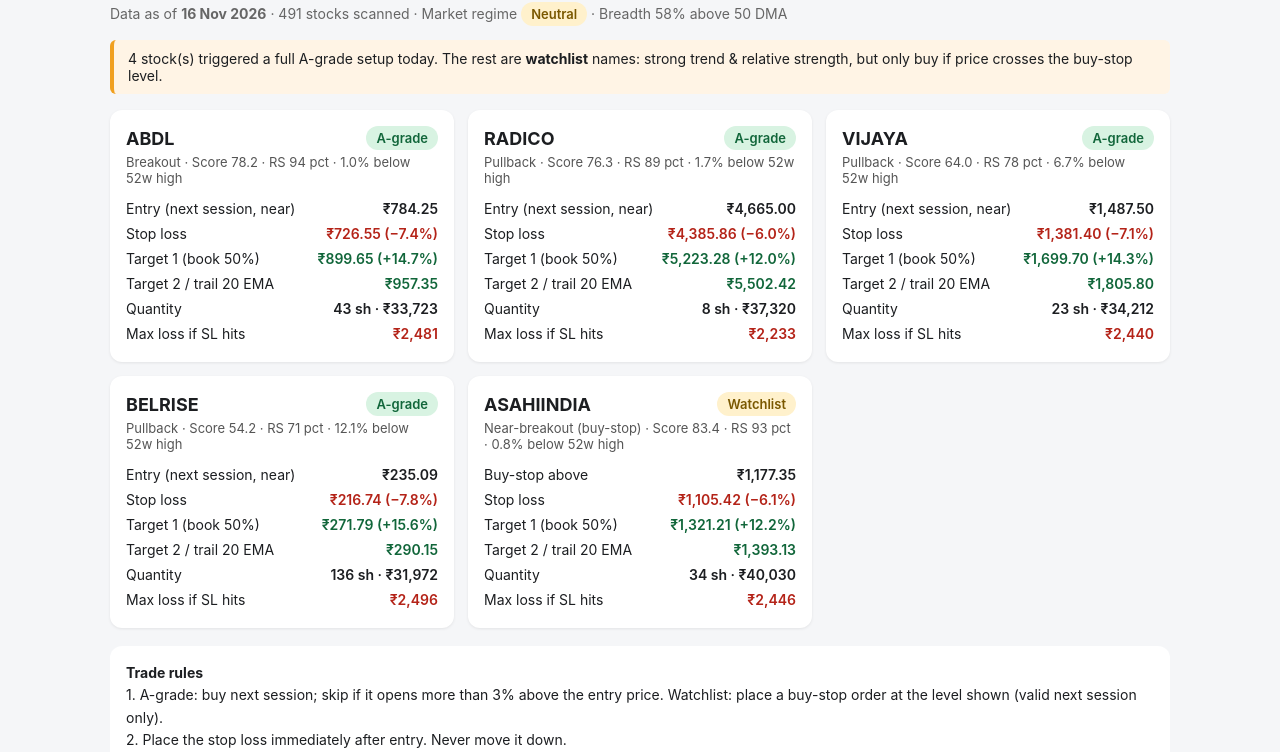
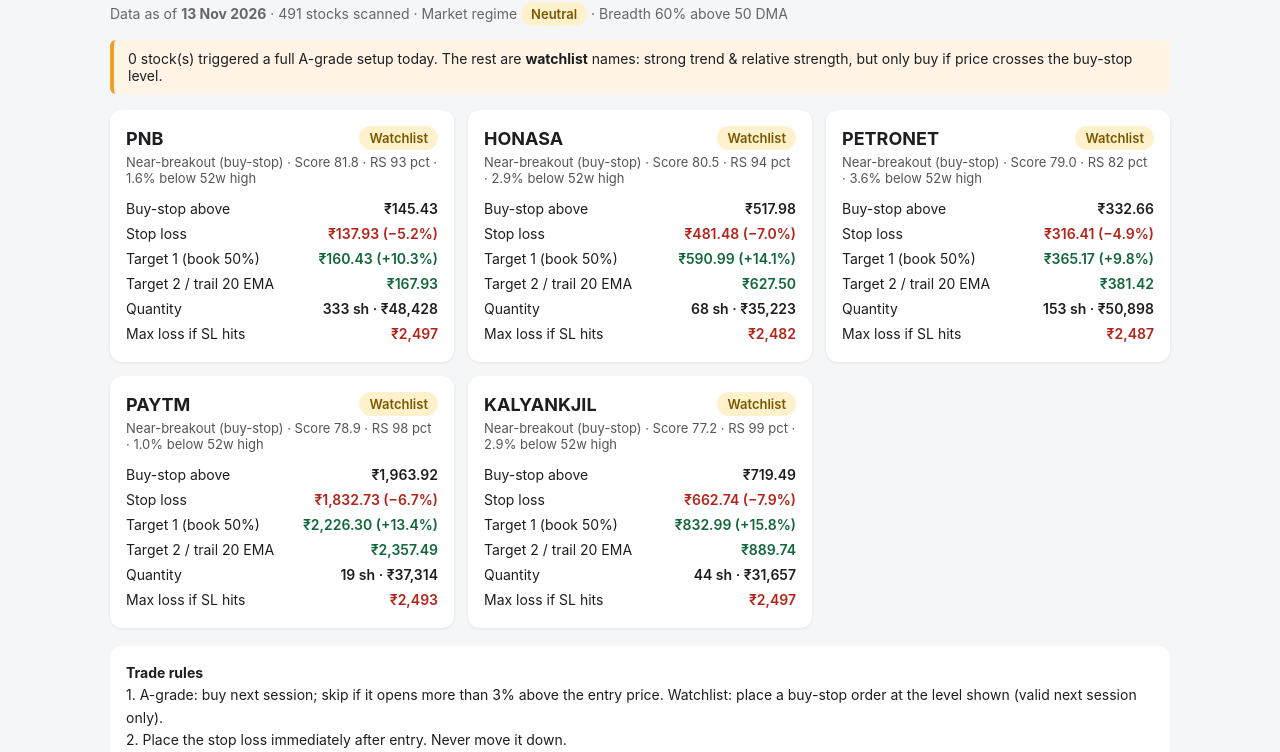
Before and after one commit to vishwashyadav/swing-finder, a plain HTML site: page docs/index.html in a window 1280 px wide. Shown: the part 48-800 px from the top of the page. Drawn offline with Linux system fonts and the light colour scheme.

```diff
--- a/docs/index.html
+++ b/docs/index.html
@@ -1,5 +1,5 @@
 <!DOCTYPE html><html><head><meta charset="utf-8"><meta name="viewport" content="width=device-width,initial-scale=1">
-<title>Swing Trade Finder — 16 Nov 2026</title><style>
+<title>Swing Trade Finder — 13 Nov 2026</title><style>
 *{box-sizing:border-box}body{font-family:-apple-system,Segoe UI,Roboto,sans-serif;margin:0;background:#f5f6f8;color:#1c1e21}
 .wrap{max-width:1100px;margin:0 auto;padding:20px}h1{font-size:22px;margin:0 0 4px}.sub{color:#666;font-size:14px}
 .pill{display:inline-block;padding:4px 10px;border-radius:999px;font-weight:600;font-size:13px}
@@ -16,63 +16,63 @@ table.t{width:100%;border-collapse:collapse;font-size:13px;background:#fff}table
 table.t th:first-child,table.t td:first-child{text-align:left}.foot{color:#888;font-size:12px;margin-top:20px}
 </style></head><body><div class="wrap">
 <h1>Swing Trade Finder</h1>
-<div class="sub">Data as of <b>16 Nov 2026</b> · 491 stocks scanned · Market regime <span class="pill Neutral">Neutral</span>
-· Breadth 58% above 50 DMA</div>
-<div class="warn">4 stock(s) triggered a full A-grade setup today. The rest are <b>watchlist</b> names: strong trend & relative strength, but only buy if price crosses the buy-stop level.</div><div class="grid">
-<div class="card"><h2><a href="https://in.tradingview.com/chart/?symbol=NSE:ABDL" target="_blank" style="color:inherit;text-decoration:none">ABDL</a>
-<span class="pill A">A-grade</span></h2>
-<div class="setup">Breakout · Score 78.2 · RS 94 pct · 1.0% below 52w high</div>
+<div class="sub">Data as of <b>13 Nov 2026</b> · 491 stocks scanned · Market regime <span class="pill Neutral">Neutral</span>
+· Breadth 60% above 50 DMA</div>
+<div class="warn">0 stock(s) triggered a full A-grade setup today. The rest are <b>watchlist</b> names: strong trend & relative strength, but only buy if price crosses the buy-stop level.</div><div class="grid">
+<div class="card"><h2><a href="https://in.tradingview.com/chart/?symbol=NSE:PNB" target="_blank" style="color:inherit;text-decoration:none">PNB</a>
+<span class="pill Watch">Watchlist</span></h2>
+<div class="setup">Near-breakout (buy-stop) · Score 81.8 · RS 93 pct · 1.6% below 52w high</div>
 <table class="k">
-<tr><td>Entry (next session, near)</td><td>₹784.25</td></tr>
-<tr><td>Stop loss</td><td class="r">₹726.55 (−7.4%)</td></tr>
-<tr><td>Target 1 (book 50%)</td><td class="g">₹899.65 (+14.7%)</td></tr>
-<tr><td>Target 2 / trail 20 EMA</td><td class="g">₹957.35</td></tr>
-<tr><td>Quantity</td><td>43 sh · ₹33,723</td></tr>
-<tr><td>Max loss if SL hits</td><td class="r">₹2,481</td></tr>
+<tr><td>Buy-stop above</td><td>₹145.43</td></tr>
+<tr><td>Stop loss</td><td class="r">₹137.93 (−5.2%)</td></tr>
+<tr><td>Target 1 (book 50%)</td><td class="g">₹160.43 (+10.3%)</td></tr>
+<tr><td>Target 2 / trail 20 EMA</td><td class="g">₹167.93</td></tr>
+<tr><td>Quantity</td><td>333 sh · ₹48,428</td></tr>
+<tr><td>Max loss if SL hits</td><td class="r">₹2,497</td></tr>
 </table></div>
-<div class="card"><h2><a href="https://in.tradingview.com/chart/?symbol=NSE:RADICO" target="_blank" style="color:inherit;text-decoration:none">RADICO</a>
-<span class="pill A">A-grade</span></h2>
-<div class="setup">Pullback · Score 76.3 · RS 89 pct · 1.7% below 52w high</div>
+<div class="card"><h2><a href="https://in.tradingview.com/chart/?symbol=NSE:HONASA" target="_blank" style="color:inherit;text-decoration:none">HONASA</a>
+<span class="pill Watch">Watchlist</span></h2>
+<div class="setup">Near-breakout (buy-stop) · Score 80.5 · RS 94 pct · 2.9% below 52w high</div>
 <table class="k">
-<tr><td>Entry (next session, near)</td><td>₹4,665.00</td></tr>
-<tr><td>Stop loss</td><td class="r">₹4,385.86 (−6.0%)</td></tr>
-<tr><td>Target 1 (book 50%)</td><td class="g">₹5,223.28 (+12.0%)</td></tr>
-<tr><td>Target 2 / trail 20 EMA</td><td class="g">₹5,502.42</td></tr>
-<tr><td>Quantity</td><td>8 sh · ₹37,320</td></tr>
-<tr><td>Max loss if SL hits</td><td class="r">₹2,233</td></tr>
+<tr><td>Buy-stop above</td><td>₹517.98</td></tr>
+<tr><td>Stop loss</td><td class="r">₹481.48 (−7.0%)</td></tr>
+<tr><td>Target 1 (book 50%)</td><td class="g">₹590.99 (+14.1%)</td></tr>
+<tr><td>Target 2 / trail 20 EMA</td><td class="g">₹627.50</td></tr>
+<tr><td>Quantity</td><td>68 sh · ₹35,223</td></tr>
+<tr><td>Max loss if SL hits</td><td class="r">₹2,482</td></tr>
 </table></div>
-<div class="card"><h2><a href="https://in.tradingview.com/chart/?symbol=NSE:VIJAYA" target="_blank" style="color:inherit;text-decoration:none">VIJAYA</a>
-<span class="pill A">A-grade</span></h2>
-<div class="setup">Pullback · Score 64.0 · RS 78 pct · 6.7% below 52w high</div>
+<div class="card"><h2><a href="https://in.tradingview.com/chart/?symbol=NSE:PETRONET" target="_blank" style="color:inherit;text-decoration:none">PETRONET</a>
+<span class="pill Watch">Watchlist</span></h2>
+<div class="setup">Near-breakout (buy-stop) · Score 79.0 · RS 82 pct · 3.6% below 52w high</div>
 <table class="k">
-<tr><td>Entry (next session, near)</td><td>₹1,487.50</td></tr>
-<tr><td>Stop loss</td><td class="r">₹1,381.40 (−7.1%)</td></tr>
-<tr><td>Target 1 (book 50%)</td><td class="g">₹1,699.70 (+14.3%)</td></tr>
-<tr><td>Target 2 / trail 20 EMA</td><td class="g">₹1,805.80</td></tr>
-<tr><td>Quantity</td><td>23 sh · ₹34,212</td></tr>
-<tr><td>Max loss if SL hits</td><td class="r">₹2,440</td></tr>
+<tr><td>Buy-stop above</td><td>₹332.66</td></tr>
+<tr><td>Stop loss</td><td class="r">₹316.41 (−4.9%)</td></tr>
+<tr><td>Target 1 (book 50%)</td><td class="g">₹365.17 (+9.8%)</td></tr>
+<tr><td>Target 2 / trail 20 EMA</td><td class="g">₹381.42</td></tr>
+<tr><td>Quantity</td><td>153 sh · ₹50,898</td></tr>
+<tr><td>Max loss if SL hits</td><td class="r">₹2,487</td></tr>
 </table></div>
-<div class="card"><h2><a href="https://in.tradingview.com/chart/?symbol=NSE:BELRISE" target="_blank" style="color:inherit;text-decoration:none">BELRISE</a>
-<span class="pill A">A-grade</span></h2>
-<div class="setup">Pullback · Score 54.2 · RS 71 pct · 12.1% below 52w high</div>
+<div class="card"><h2><a href="https://in.tradingview.com/chart/?symbol=NSE:PAYTM" target="_blank" style="color:inherit;text-decoration:none">PAYTM</a>
+<span class="pill Watch">Watchlist</span></h2>
+<div class="setup">Near-breakout (buy-stop) · Score 78.9 · RS 98 pct · 1.0% below 52w high</div>
 <table class="k">
-<tr><td>Entry (next session, near)</td><td>₹235.09</td></tr>
-<tr><td>Stop loss</td><td class="r">₹216.74 (−7.8%)</td></tr>
-<tr><td>Target 1 (book 50%)</td><td class="g">₹271.79 (+15.6%)</td></tr>
-<tr><td>Target 2 / trail 20 EMA</td><td class="g">₹290.15</td></tr>
-<tr><td>Quantity</td><td>136 sh · ₹31,972</td></tr>
-<tr><td>Max loss if SL hits</td><td class="r">₹2,496</td></tr>
+<tr><td>Buy-stop above</td><td>₹1,963.92</td></tr>
+<tr><td>Stop loss</td><td class="r">₹1,832.73 (−6.7%)</td></tr>
+<tr><td>Target 1 (book 50%)</td><td class="g">₹2,226.30 (+13.4%)</td></tr>
+<tr><td>Target 2 / trail 20 EMA</td><td class="g">₹2,357.49</td></tr>
+<tr><td>Quantity</td><td>19 sh · ₹37,314</td></tr>
+<tr><td>Max loss if SL hits</td><td class="r">₹2,493</td></tr>
 </table></div>
-<div class="card"><h2><a href="https://in.tradingview.com/chart/?symbol=NSE:ASAHIINDIA" target="_blank" style="color:inherit;text-decoration:none">ASAHIINDIA</a>
+<div class="card"><h2><a href="https://in.tradingview.com/chart/?symbol=NSE:KALYANKJIL" target="_blank" style="color:inherit;text-decoration:none">KALYANKJIL</a>
 <span class="pill Watch">Watchlist</span></h2>
-<div class="setup">Near-breakout (buy-stop) · Score 83.4 · RS 93 pct · 0.8% below 52w high</div>
+<div class="setup">Near-breakout (buy-stop) · Score 77.2 · RS 99 pct · 2.9% below 52w high</div>
 <table class="k">
-<tr><td>Buy-stop above</td><td>₹1,177.35</td></tr>
-<tr><td>Stop loss</td><td class="r">₹1,105.42 (−6.1%)</td></tr>
-<tr><td>Target 1 (book 50%)</td><td class="g">₹1,321.21 (+12.2%)</td></tr>
-<tr><td>Target 2 / trail 20 EMA</td><td class="g">₹1,393.13</td></tr>
-<tr><td>Quantity</td><td>34 sh · ₹40,030</td></tr>
-<tr><td>Max loss if SL hits</td><td class="r">₹2,446</td></tr>
+<tr><td>Buy-stop above</td><td>₹719.49</td></tr>
+<tr><td>Stop loss</td><td class="r">₹662.74 (−7.9%)</td></tr>
+<tr><td>Target 1 (book 50%)</td><td class="g">₹832.99 (+15.8%)</td></tr>
+<tr><td>Target 2 / trail 20 EMA</td><td class="g">₹889.74</td></tr>
+<tr><td>Quantity</td><td>44 sh · ₹31,657</td></tr>
+<tr><td>Max loss if SL hits</td><td class="r">₹2,497</td></tr>
 </table></div></div>
 <div class="rules"><b>Trade rules</b><br>
 1. A-grade: buy next session; skip if it opens more than 3% above the entry price.
@@ -82,6 +82,6 @@ Watchlist: place a buy-stop order at the level shown (valid next session only).<
 4. Exit the rest when a day closes below the 20 EMA, or at Target 2.<br>
 5. Exit if Target 1 isn't reached within 15 trading days.<br>
 6. Quantity risks 1.0% of ₹500,000 per trade (edit config.yaml).</div>
-<div class='rules'><b>Recent signals</b> (full log in signals_history.csv)<table class='t'><tr><th>Date</th><th>Stock</th><th>Grade</th><th>Entry</th><th>SL</th><th>T1</th></tr><tr><td>2026-11-16</td><td>ASAHIINDIA</td><td>Watch</td><td>1177.35</td><td>1105.42</td><td>1321.21</td></tr><tr><td>2026-11-16</td><td>BELRISE</td><td>A</td><td>235.09</td><td>216.74</td><td>271.79</td></tr><tr><td>2026-11-16</td><td>VIJAYA</td><td>A</td><td>1487.50</td><td>1381.40</td><td>1699.70</td></tr><tr><td>2026-11-16</td><td>RADICO</td><td>A</td><td>4665.00</td><td>4385.86</td><td>5223.28</td></tr><tr><td>2026-11-16</td><td>ABDL</td><td>A</td><td>784.25</td><td>726.55</td><td>899.65</td></tr><tr><td>2026-11-13</td><td>KALYANKJIL</td><td>Watch</td><td>719.49</td><td>662.74</td><td>832.99</td></tr><tr><td>2026-11-13</td><td>PAYTM</td><td>Watch</td><td>1963.92</td><td>1832.73</td><td>2226.30</td></tr><tr><td>2026-11-13</td><td>PETRONET</td><td>Watch</td><td>332.66</td><td>316.41</td><td>365.17</td></tr><tr><td>2026-11-13</td><td>HONASA</td><td>Watch</td><td>517.98</td><td>481.48</td><td>590.99</td></tr><tr><td>2026-11-13</td><td>PNB</td><td>Watch</td><td>145.43</td><td>137.93</td><td>160.43</td></tr></table></div>
+<div class='rules'><b>Recent signals</b> (full log in signals_history.csv)<table class='t'><tr><th>Date</th><th>Stock</th><th>Grade</th><th>Entry</th><th>SL</th><th>T1</th></tr><tr><td>2026-11-13</td><td>KALYANKJIL</td><td>Watch</td><td>719.49</td><td>662.74</td><td>832.99</td></tr><tr><td>2026-11-13</td><td>PAYTM</td><td>Watch</td><td>1963.92</td><td>1832.73</td><td>2226.30</td></tr><tr><td>2026-11-13</td><td>PETRONET</td><td>Watch</td><td>332.66</td><td>316.41</td><td>365.17</td></tr><tr><td>2026-11-13</td><td>HONASA</td><td>Watch</td><td>517.98</td><td>481.48</td><td>590.99</td></tr><tr><td>2026-11-13</td><td>PNB</td><td>Watch</td><td>145.43</td><td>137.93</td><td>160.43</td></tr><tr><td>2026-11-16</td><td>ASAHIINDIA</td><td>Watch</td><td>1177.35</td><td>1105.42</td><td>1321.21</td></tr><tr><td>2026-11-16</td><td>BELRISE</td><td>A</td><td>235.09</td><td>216.74</td><td>271.79</td></tr><tr><td>2026-11-16</td><td>VIJAYA</td><td>A</td><td>1487.50</td><td>1381.40</td><td>1699.70</td></tr><tr><td>2026-11-16</td><td>RADICO</td><td>A</td><td>4665.00</td><td>4385.86</td><td>5223.28</td></tr><tr><td>2026-11-16</td><td>ABDL</td><td>A</td><td>784.25</td><td>726.55</td><td>899.65</td></tr></table></div>
 <div class="foot">Educational tool, not investment advice. Past performance does not guarantee future returns.
 Data: Yahoo Finance (end of day).</div></div></body></html>
```
Also changed, not shown: docs/signals.csv (+5 -5 lines), docs/signals_history.csv (+5 -5 lines).
